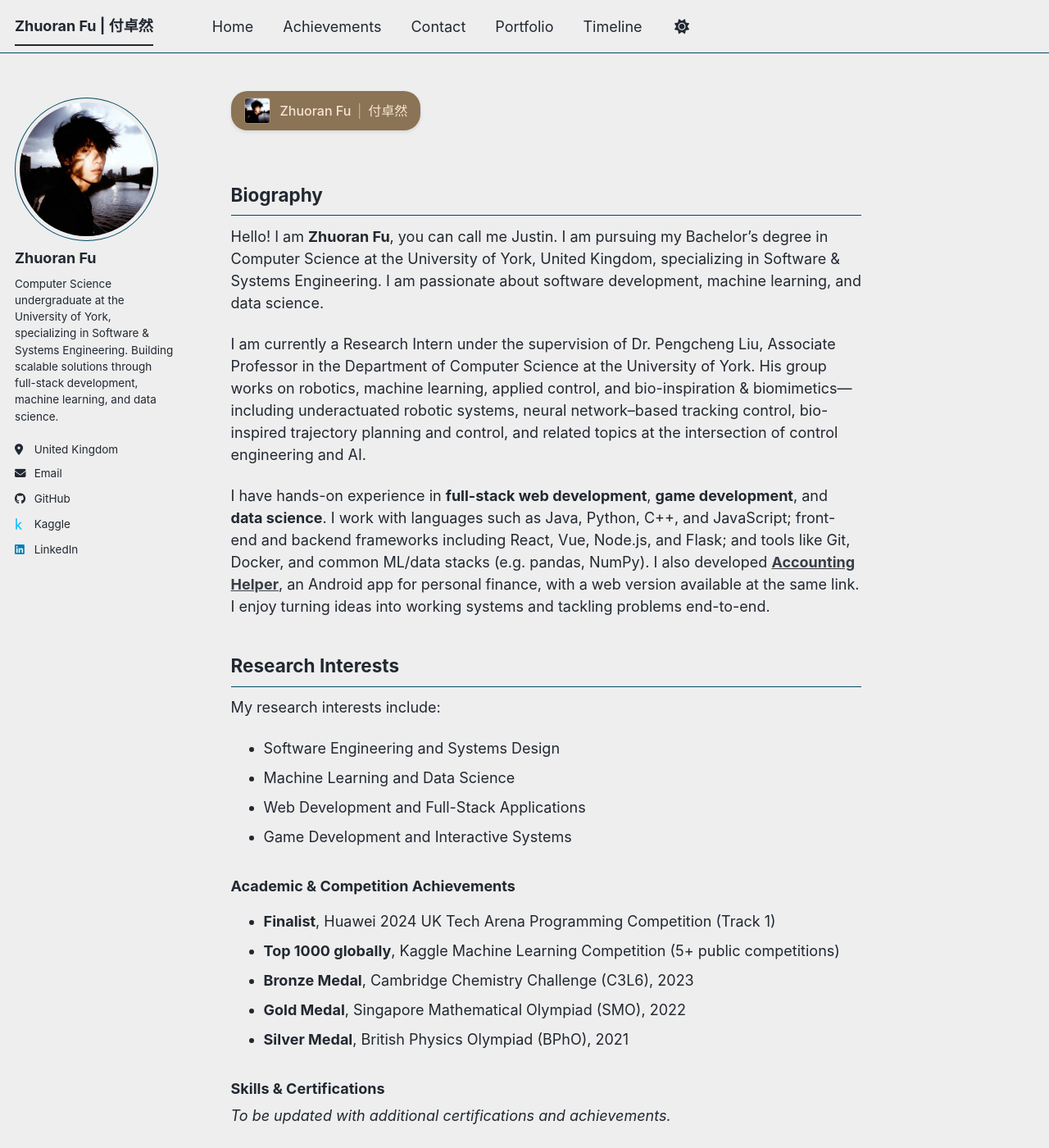
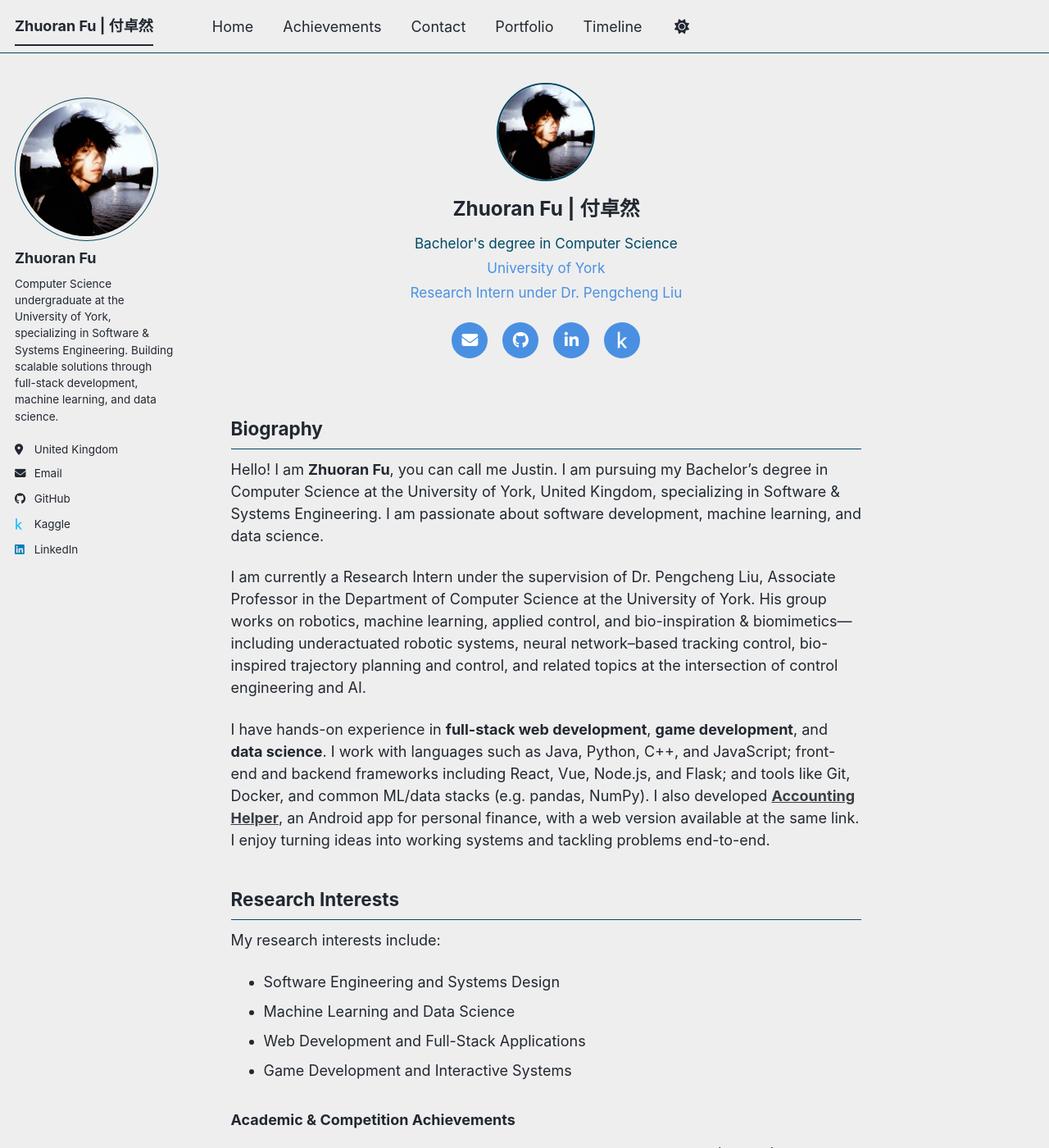
Before and after one commit to Jason-blips/Jason-blips.github.io, a Jekyll site: the page built from _pages/about.md, in a window 1280 px wide and 1400 px high. Shown: the whole window at 82% size. Built offline with Jekyll 4.4.1, drawn with Linux system fonts in a browser that asks for light colours; a script bundle is joined from its source files by our own code; library files that are not in the unit come from our copies.

Commit message:
优化iOS页面显示

```diff
--- /dev/null
+++ b/_includes/author-profile-hero.html
@@ -0,0 +1,111 @@
+{% include base_path %}
+{% assign author = site.author %}
+
+<div class="profile-hero">
+  <div class="profile-hero__avatar">
+    {% if author.avatar contains "://" %}
+      <img src="{{ author.avatar }}" alt="{{ author.name }}" />
+    {% else %}
+      <img src="{{ author.avatar | prepend: '/images/' | prepend: base_path }}" alt="{{ author.name }}" />
+    {% endif %}
+  </div>
+  <h1 class="profile-hero__name">{{ author.name }} | 付卓然</h1>
+  <div class="profile-hero__affiliations">
+    <span class="profile-hero__affiliation">Bachelor's degree in Computer Science</span>
+    <span class="profile-hero__affiliation profile-hero__affiliation--link">University of York</span>
+    <span class="profile-hero__affiliation profile-hero__affiliation--link">Research Intern under Dr. Pengcheng Liu</span>
+  </div>
+  <div class="profile-hero__icons">
+    {% if author.email %}
+      <a href="mailto:{{ author.email }}" class="profile-hero__icon" aria-label="Email"><i class="fas fa-envelope"></i></a>
+    {% endif %}
+    {% if author.github %}
+      <a href="https://github.com/{{ author.github }}" class="profile-hero__icon" aria-label="GitHub" target="_blank" rel="noopener noreferrer"><i class="fab fa-github"></i></a>
+    {% endif %}
+    {% if author.linkedin %}
+      <a href="https://www.linkedin.com/in/{{ author.linkedin }}" class="profile-hero__icon" aria-label="LinkedIn" target="_blank" rel="noopener noreferrer"><i class="fab fa-linkedin-in"></i></a>
+    {% endif %}
+    {% if author.kaggle %}
+      <a href="https://www.kaggle.com/{{ author.kaggle }}" class="profile-hero__icon" aria-label="Kaggle" target="_blank" rel="noopener noreferrer"><i class="fab fa-kaggle"></i></a>
+    {% endif %}
+  </div>
+</div>
+
+<style>
+.profile-hero {
+  text-align: center;
+  margin-bottom: 2em;
+  padding: 0 1em;
+}
+.profile-hero__avatar {
+  margin: 0 auto 1rem;
+  width: 140px;
+  height: 140px;
+  border-radius: 50%;
+  overflow: hidden;
+  border: 2px solid var(--global-border-color, #e0e0e0);
+}
+.profile-hero__avatar img {
+  width: 100%;
+  height: 100%;
+  object-fit: cover;
+}
+.profile-hero__name {
+  font-size: 1.5rem;
+  font-weight: 700;
+  margin: 0 0 0.75rem;
+  line-height: 1.3;
+  color: var(--global-text-color, #2c3e50);
+}
+.profile-hero__affiliations {
+  display: flex;
+  flex-direction: column;
+  gap: 0.25rem;
+  margin-bottom: 1.25rem;
+  font-size: 0.95rem;
+}
+.profile-hero__affiliation {
+  color: var(--global-text-color-light, #666);
+}
+.profile-hero__affiliation--link {
+  color: #4a90e2;
+}
+.profile-hero__icons {
+  display: flex;
+  justify-content: center;
+  gap: 1rem;
+  flex-wrap: wrap;
+}
+.profile-hero__icon {
+  display: inline-flex;
+  align-items: center;
+  justify-content: center;
+  width: 44px;
+  height: 44px;
+  border-radius: 50%;
+  background: #4a90e2;
+  color: #fff;
+  text-decoration: none;
+  transition: background 0.2s, transform 0.2s;
+}
+.profile-hero__icon:hover {
+  background: #3a7bc8;
+  transform: translateY(-2px);
+}
+.profile-hero__icon i {
+  font-size: 1.1rem;
+}
+/* 桌面端：若侧栏可见则缩小 hero 或保持简洁 */
+@media screen and (min-width: 1024px) {
+  .profile-hero {
+    margin-bottom: 1.5em;
+  }
+  .profile-hero__avatar {
+    width: 120px;
+    height: 120px;
+  }
+  .profile-hero__name {
+    font-size: 1.35rem;
+  }
+}
+</style>
--- a/_layouts/single.html
+++ b/_layouts/single.html
@@ -28,7 +28,7 @@
         <header>
           {% if page.title %}
             {% if page.url == "/" %}
-              {% include page__title_badge.html %}
+              {% include author-profile-hero.html %}
             {% else %}
               <h1 class="page__title" itemprop="headline">{{ page.title | markdownify | remove: "<p>" | remove: "</p>" }}</h1>
             {% endif %}
```
